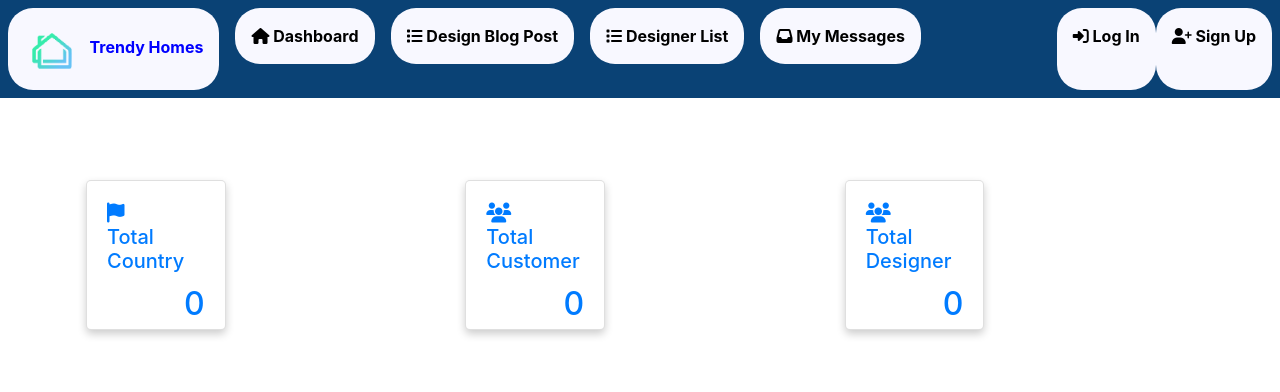
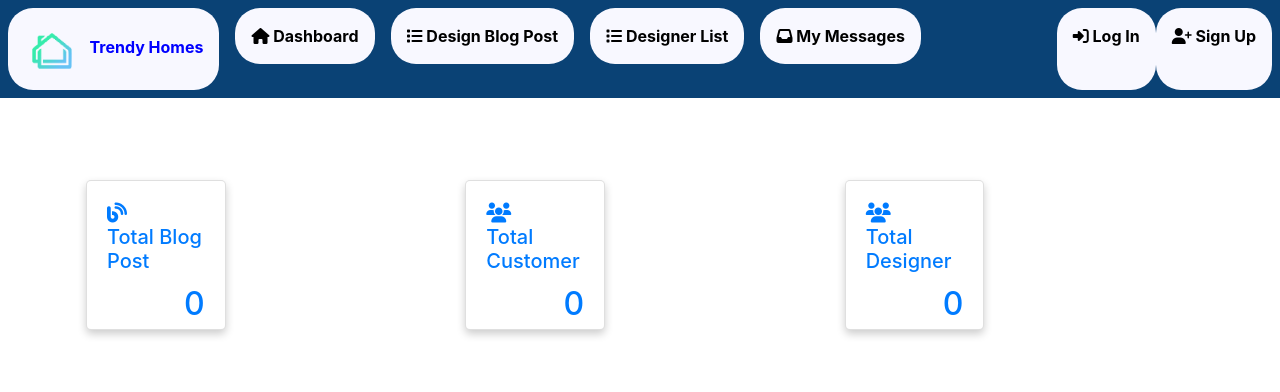
Before and after one commit to obaydullah-ewu/django_my_project, a Django app: page / in a window 1280 px wide. Shown: the top 392 px of the page. Run offline with Django 3.2, Linux system fonts and the light colour scheme; data that the repository does not hold is empty; some libraries are stand-ins or nearby versions.

Commit message:
2nd update

```diff
--- a/App_Dashboard/models.py
+++ b/App_Dashboard/models.py
@@ -52,7 +52,7 @@ class Post(models.Model):
 
 
 class React(models.Model):
-    post = models.IntegerField(max_length=255)
+    post = models.IntegerField()
     user = models.ForeignKey(User, on_delete=models.CASCADE, related_name='react_user')
 
     def __str__(self):
--- a/App_Dashboard/views.py
+++ b/App_Dashboard/views.py
@@ -14,6 +14,7 @@ from App_Login.models import UserProfile
 # @login_required
 def home(request):
     country_list = Country.objects.all()
+    blog_list = Post.objects.all()
     customers_count = UserProfile.objects.filter(type=1)
     designers_count = UserProfile.objects.filter(type=2)
     designers = UserProfile.objects.filter(type=2)
@@ -24,7 +25,8 @@ def home(request):
         'customers_count': customers_count,
         'designers_count': designers_count,
         'designers': designers,
-        'aboutus': aboutus
+        'aboutus': aboutus,
+        'blog_list': blog_list
     }
     return render(request, "App_Dashboard/home.html", context=diction)
 
--- a/templates/App_Dashboard/home.html
+++ b/templates/App_Dashboard/home.html
@@ -29,11 +29,11 @@ img {
 <div class="container">
     <div class="row">
         <div class="col-sm-4">
-            <a href="{% url 'App_Dashboard:country' %}">
+            <a href="#">
                 <div class="card" style="height: 150px">
                     <div class="card-body" >
-                        <h5 class="card-title"><i class="fas fa-flag"></i><br>Total Country</h5>
-                        <h2 class="text-right">{{  country_list.count }}</h2>
+                        <h5 class="card-title"><i class="fas fa-blog"></i><br>Total Blog Post</h5>
+                        <h2 class="text-right">{{  blog_list.count }}</h2>
                     </div>
                 </div>
             </a>
@@ -51,7 +51,7 @@ img {
             </a>
         </div>
         <div class="col-sm-4">
-            <a href="{% url 'App_Login:users' %}">
+            <a href="#">
                 <div class="card" style="height: 150px">
                     <div class="card-body">
                         <h5 class="card-title"><i class="fas fa-users"></i><br>Total Designer</h5>
```
Also changed, not shown: App_Dashboard/migrations/0016_auto_20220104_0213.py (added), db.sqlite3.
